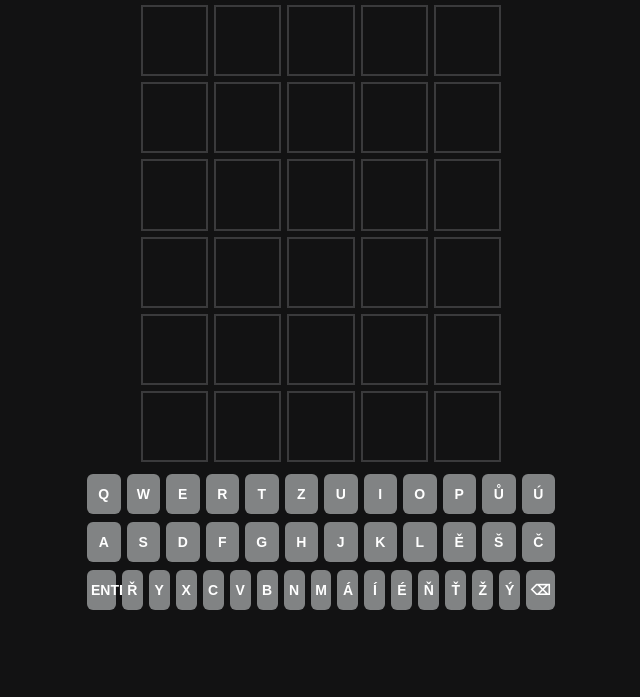
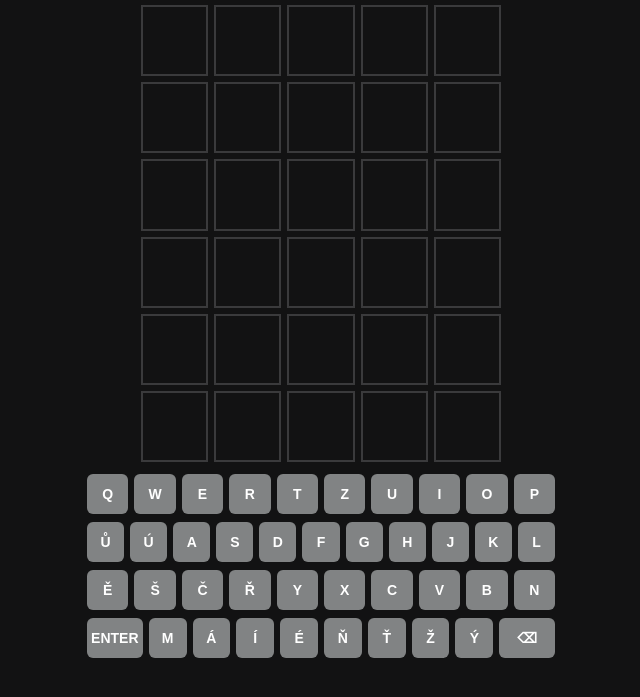
Before and after one commit to Mirator/wordle-clone-cz-, a plain HTML site: page index.html in a window 1280 px wide. Shown: the part 63-760 px from the top of the page, without its empty margins (319-959 px from the left). Drawn offline with Linux system fonts and the light colour scheme.

Commit message:
Fix tile letter alignment and keyboard layout

```diff
--- a/app.js
+++ b/app.js
@@ -18,9 +18,21 @@
   const statusPriority = [Status.ABSENT, Status.BASE, Status.PRESENT, Status.EXACT];
 
   const keyboardLayout = [
-    ["Q", "W", "E", "R", "T", "Z", "U", "I", "O", "P", "Ů", "Ú"],
-    ["A", "S", "D", "F", "G", "H", "J", "K", "L", "Ě", "Š", "Č"],
-    ["Ř", "Y", "X", "C", "V", "B", "N", "M", "Á", "Í", "É", "Ň", "Ť", "Ž", "Ý"],
+    ["Q", "W", "E", "R", "T", "Z", "U", "I", "O", "P"],
+    ["Ů", "Ú", "A", "S", "D", "F", "G", "H", "J", "K", "L"],
+    ["Ě", "Š", "Č", "Ř", "Y", "X", "C", "V", "B", "N"],
+    [
+      { action: "enter", label: "ENTER" },
+      "M",
+      "Á",
+      "Í",
+      "É",
+      "Ň",
+      "Ť",
+      "Ž",
+      "Ý",
+      { action: "backspace", label: "⌫" },
+    ],
   ];
 
   let state = {
@@ -224,29 +236,22 @@
 
   function buildKeyboard() {
     dom.keyboard.innerHTML = "";
-    keyboardLayout.forEach((rowKeys, rowIdx) => {
+    keyboardLayout.forEach((rowKeys) => {
       const row = document.createElement("div");
       row.className = "key-row";
       rowKeys.forEach((key) => {
         const btn = document.createElement("button");
         btn.className = "key";
-        btn.textContent = key;
-        btn.dataset.key = key;
+        if (typeof key === "string") {
+          btn.textContent = key;
+          btn.dataset.key = key;
+        } else {
+          btn.textContent = key.label;
+          btn.dataset.action = key.action;
+          btn.classList.add("wide");
+        }
         row.appendChild(btn);
       });
-      if (rowIdx === keyboardLayout.length - 1) {
-        const enter = document.createElement("button");
-        enter.className = "key wide";
-        enter.dataset.action = "enter";
-        enter.textContent = "ENTER";
-        row.insertBefore(enter, row.firstChild);
-
-        const back = document.createElement("button");
-        back.className = "key wide";
-        back.dataset.action = "backspace";
-        back.textContent = "⌫";
-        row.appendChild(back);
-      }
       dom.keyboard.appendChild(row);
     });
   }
--- a/style.css
+++ b/style.css
@@ -120,6 +120,12 @@ body {
 
 .tile .letter {
   position: absolute;
+  inset: 0;
+  display: flex;
+  align-items: center;
+  justify-content: center;
+  width: 100%;
+  height: 100%;
 }
 
 .tile.filled {
```
